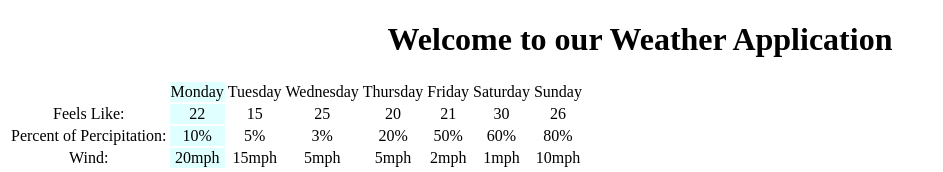
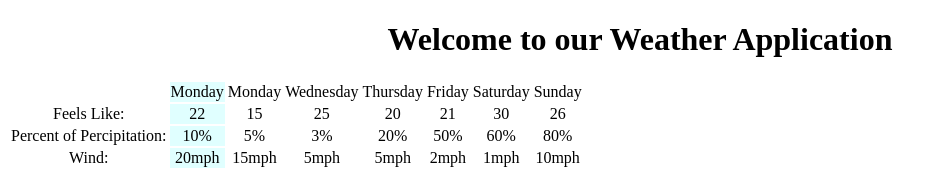
Before and after one commit to jwong92/angular_assign2, an Angular app: page / in a window 1280 px wide. Shown: the top 172 px of the page, without its empty margins (0-943 px from the left). Built offline with nearby package versions, Linux system fonts and the light colour scheme.

Commit message:
modified data types to tuples

```diff
--- a/src/app/j-weather.service.ts
+++ b/src/app/j-weather.service.ts
@@ -8,13 +8,13 @@ import {Observable, of} from 'rxjs';
 export class JWeatherService {
 
   weathers: JWeather[] = [
-    {id: 1, day: 'Monday', feels: 22, pop: '10%', wind: '20mph', today: true},
-    {id: 2, day: 'Tuesday', feels: 15, pop: '5%', wind: '15mph', today: false},
-    {id: 3, day: 'Wednesday', feels: 25, pop: '3%', wind: '5mph', today: false},
-    {id: 4, day: 'Thursday', feels: 20, pop: '20%', wind: '5mph', today: false},
-    {id: 5, day: 'Friday', feels: 21, pop: '50%', wind: '2mph', today: false},
-    {id: 6, day: 'Saturday', feels: 30, pop: '60%', wind: '1mph', today: false},
-    {id: 7, day: 'Sunday', feels: 26, pop: '80%', wind: '10mph', today: false},
+    {id: 1, day: 'Monday', feels: [22, 'degrees'], pop: [10,'%'], wind: [20,'mph'], today: true},
+    {id: 1, day: 'Monday', feels: [15, 'degrees'], pop: [5,'%'], wind: [15,'mph'], today: false},
+    {id: 3, day: 'Wednesday', feels: [25, 'degrees'], pop: [3, '%'], wind: [5, 'mph'], today: false},
+    {id: 4, day: 'Thursday', feels: [20, 'degrees'], pop: [20, '%'], wind: [5, 'mph'], today: false},
+    {id: 5, day: 'Friday', feels: [21, 'degrees'], pop: [50, '%'], wind: [2, 'mph'], today: false},
+    {id: 6, day: 'Saturday', feels: [30, 'degrees'], pop: [60, '%'], wind: [1, 'mph'], today: false},
+    {id: 7, day: 'Sunday', feels: [26, 'degrees'], pop: [80, '%'], wind: [10, 'mph'], today: false},
   ];
 
   getWeather(): Observable<JWeather[]> {
--- a/src/app/j-weather.ts
+++ b/src/app/j-weather.ts
@@ -1,8 +1,8 @@
 export class JWeather {
     id: number;
     day: string;
-    feels: number;
-    pop: string;
-    wind: string;
+    feels: [number, string];
+    pop: [number, string];
+    wind: [number, string];
     today: boolean;
 }
--- a/src/app/j-weather/j-weather.component.html
+++ b/src/app/j-weather/j-weather.component.html
@@ -8,15 +8,15 @@
   <tbody>
     <tr>
       <td>Feels Like: </td>
-      <td *ngFor="let w of weathers" [class.bg-color]="w.today === true">{{w.feels}}</td>
+      <td *ngFor="let w of weathers" [class.bg-color]="w.today === true">{{w.feels[0]}}</td>
     </tr>
     <tr>
       <td>Percent of Percipitation: </td>
-      <td *ngFor="let w of weathers" [class.bg-color]="w.today === true">{{w.pop}}</td>
+      <td *ngFor="let w of weathers" [class.bg-color]="w.today === true">{{w.pop[0]}}{{w.pop[1]}}</td>
     </tr>
     <tr>
       <td>Wind: </td>
-      <td *ngFor="let w of weathers" [class.bg-color]="w.today === true">{{w.wind}}</td>
+      <td *ngFor="let w of weathers" [class.bg-color]="w.today === true">{{w.wind[0]}}{{w.wind[1]}}</td>
     </tr>
   </tbody>
 </table>
```
Also changed, not shown: 1 other file (tests, documents, lock files or other folders).
